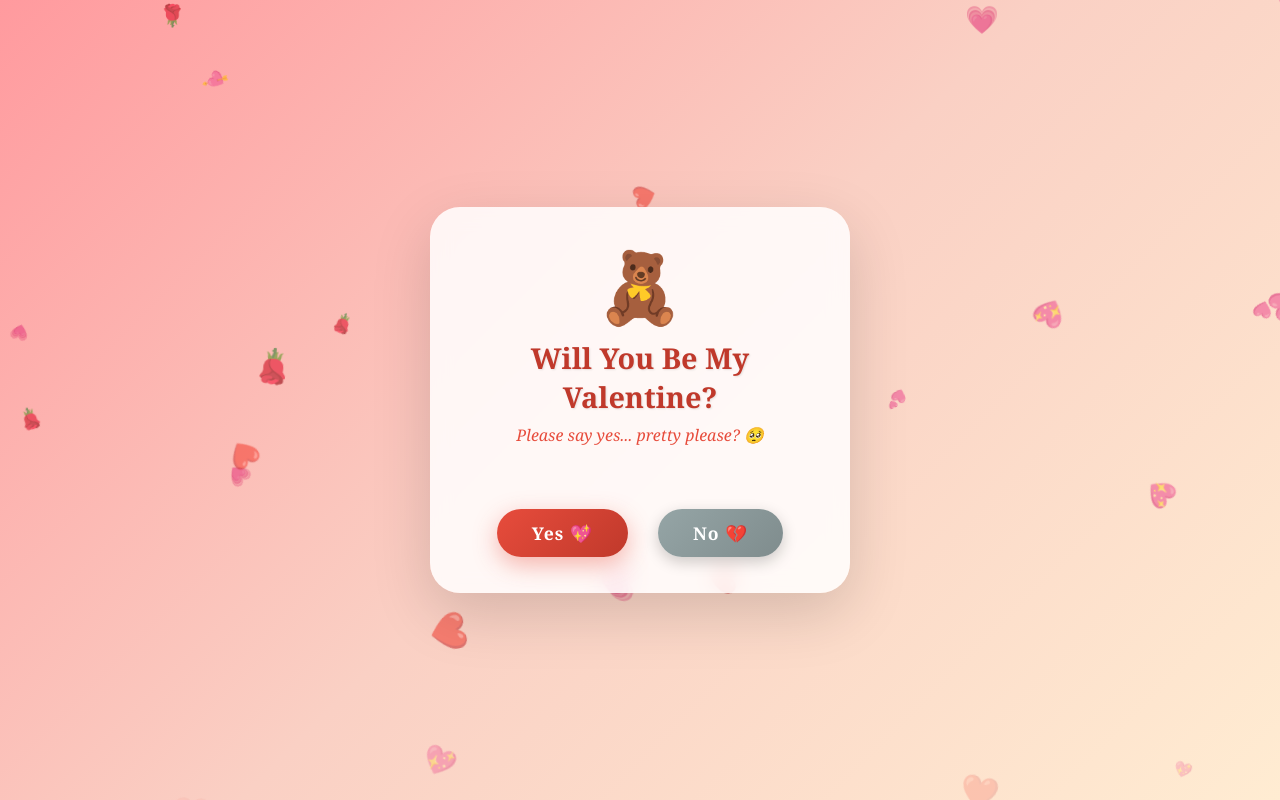
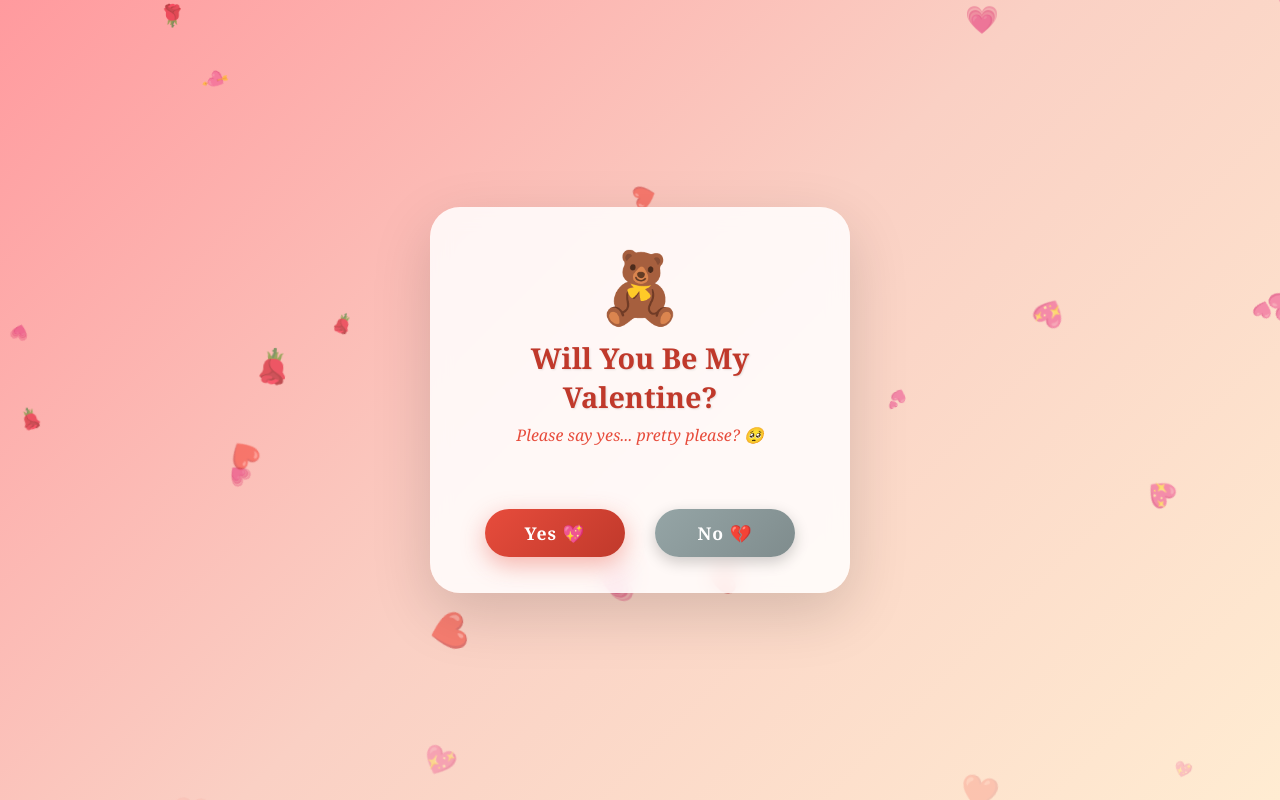
Before and after one commit to trevor424/valentine, a plain HTML site: page index.html in a window 1280 px wide. Drawn offline with Linux system fonts and the light colour scheme.

Commit message:
Make both buttons same width with min-width

```diff
--- a/index.html
+++ b/index.html
@@ -117,6 +117,7 @@
         .btn-yes {
             padding: 12px 35px;
             font-size: 1.1rem;
+            min-width: 140px;
             background: linear-gradient(135deg, #e74c3c, #c0392b);
             color: white;
             border: none;
@@ -137,6 +138,7 @@
         .btn-no {
             padding: 12px 35px;
             font-size: 1.1rem;
+            min-width: 140px;
             background: linear-gradient(135deg, #95a5a6, #7f8c8d);
             color: white;
             border: none;
```
